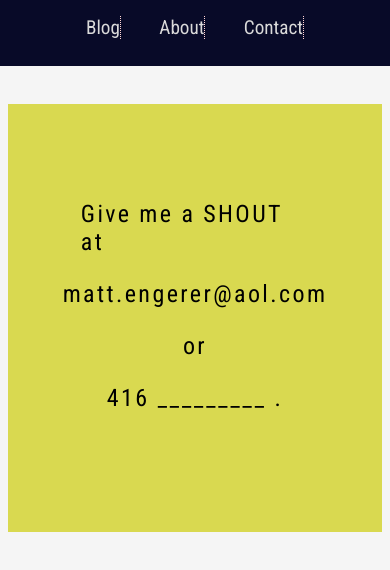
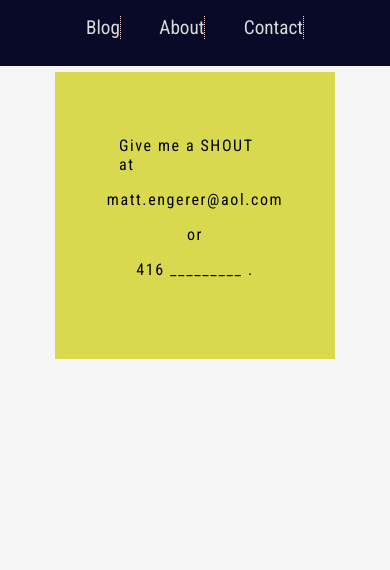
Before and after one commit to uchutanjyo/personal-blog, a React (Create React App) app: page /contact in a window 390 px wide. Shown: the top 570 px of the page. Built offline with nearby package versions, Linux system fonts and the light colour scheme.

Commit message:
window.toScroll blogpost added; a few styling changes

```diff
--- a/src/components/BlogPost.js
+++ b/src/components/BlogPost.js
@@ -15,7 +15,7 @@
           const { id, title, author, date, paragraphs, image, tags } = blog;
           if (paragraphs === undefined) return <Error />;
           return (
-            <div className="blog-post">
+            <div className="blog-post" >
               <div>
                 <h2>{`${title.substring(0, 100)}`.toUpperCase()}</h2>
                 <div className="">{/* <img src={} alt="description" /> */}</div>
@@ -41,13 +41,15 @@
                     );
                   }
                   return (
-                    <p
+                    <p className="blog-paragraph"
                       key={id}
                       style={{
                         display: "flex",
                         paddingTop: ".7em",
                         lineHeight: "1.3em",
+
                       }}
+
                     >
                       {paragraph}
                     </p>
--- a/src/styles/App.css
+++ b/src/styles/App.css
@@ -370,6 +370,13 @@
   .top-header-3 {
     font-size: .4em;
   }
+  .blogpost-container {
+    overflow: hidden;
+    text-overflow: ellipsis;
+  }
+  .blogpost-container img {
+    max-width: 110%;
+  }
   .pagination-wrapper {
     width: 50%;
   }
@@ -393,7 +400,14 @@
   }
   .blog-post {
     font-size: 1em;
-    max-width: 85vw;
+    max-width: 95vw;
+    overflow-x: contain;
+  }
+  .about {
+    font-size: 1em;
+  }
+  .contact {
+    font-size: 1em;
   }
   .section {
     display: -webkit-box;
--- a/src/styles/App.scss
+++ b/src/styles/App.scss
@@ -226,6 +226,8 @@
       min-height: 4vh;
   }
 
+
+
   .Nav-links {
       flex-direction: row;
       margin-top: 0em;
@@ -273,6 +275,12 @@
   }
 
   .blogpost-container {
+
+    overflow: hidden;
+    text-overflow: ellipsis;
+    img {
+      max-width: 110%;
+    }
   }
 
   .pagination-wrapper {
@@ -304,9 +312,22 @@
 
   .blog-post {
     font-size: 1em;
-    max-width: 85vw;
+    max-width: 95vw;
+    overflow-x: contain;
 
   }
+
+  .about {
+    font-size: 1em;
+  }
+
+  .contact {
+
+      font-size: 1em;
+
+  }
+
+
 
   .section {
       display: flex;
```
Also changed, not shown: 1 other file (tests, documents, lock files or other folders).
